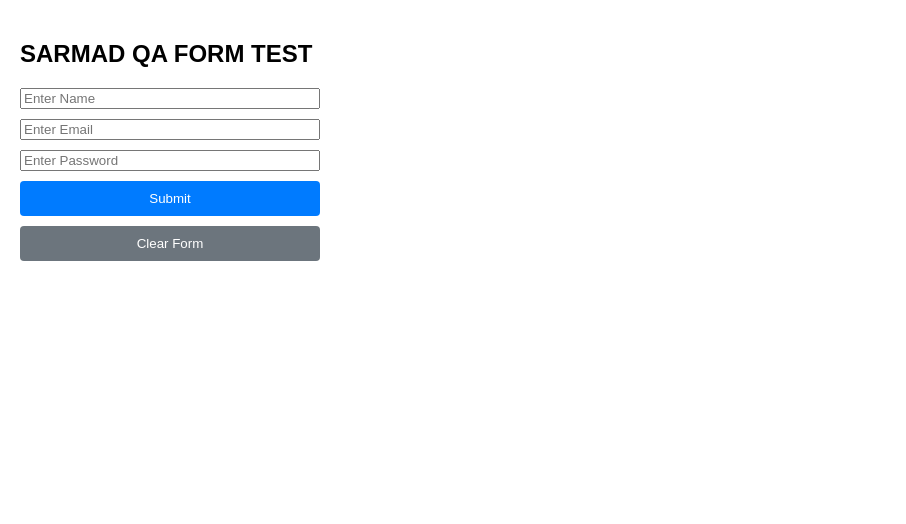
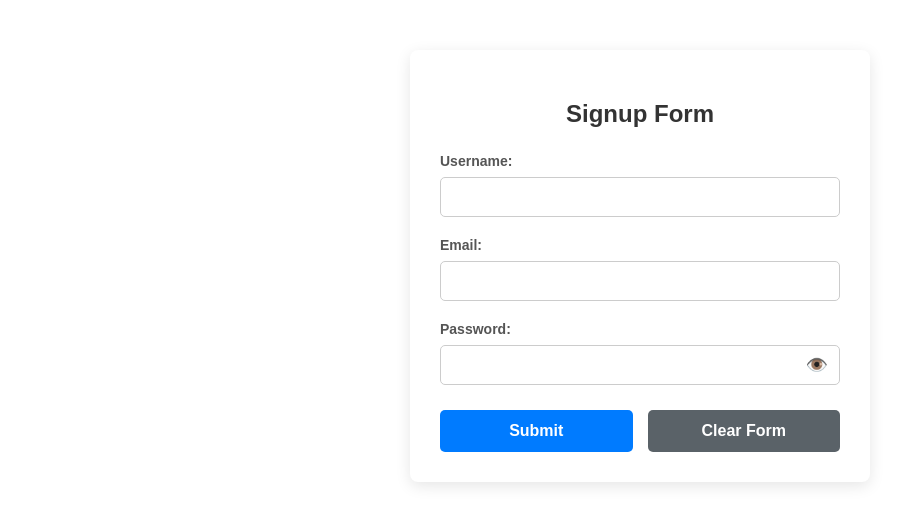
Before and after one commit to sarmad-sqa/my-first-react-cicd, a React (Create React App) app: page / in a window 1280 px wide. Shown: the top 524 px of the page, without its empty margins (0-906 px from the left). Built offline with nearby package versions, Linux system fonts and the light colour scheme.

Commit message:
Password hide/unide icons + New UI

```diff
--- a/src/App.js
+++ b/src/App.js
@@ -1,53 +1,193 @@
 import React, { useState } from 'react';
 
 function App() {
-  // 1. States setup
-  const [formData, setFormData] = useState({ name: '', email: '', password: '' });
-  const [submitted, setSubmitted] = useState(false);
+  const [formData, setFormData] = useState({
+    username: '',
+    email: '',
+    password: ''
+  });
 
-  // 2. Input change handler
+  const [showPassword, setShowPassword] = useState(false);
+
   const handleChange = (e) => {
     const { name, value } = e.target;
-    setFormData({ ...formData, [name]: value });
+    setFormData({
+      ...formData,
+      [name]: value
+    });
   };
 
-  // 3. Submit handler
   const handleSubmit = (e) => {
     e.preventDefault();
-    console.log("Form Data:", formData);
-    setSubmitted(true);
-    setTimeout(() => setSubmitted(false), 3000);
+    console.log('Form Submitted:', formData);
+    alert('Signup Successful!');
   };
 
-  // --- CLEAR FORM FUNCTION ---
   const handleClear = () => {
-    setFormData({ name: '', email: '', password: '' });
+    setFormData({
+      username: '',
+      email: '',
+      password: ''
+    });
+  };
+
+  const togglePasswordVisibility = () => {
+    setShowPassword(!showPassword);
+  };
+
+  // --- STYLING OBJECTS (In-line CSS taaki layout kharab na ho) ---
+  const styles = {
+    formContainer: {
+      maxWidth: '400px',
+      margin: '50px auto',
+      padding: '30px',
+      borderRadius: '8px',
+      boxShadow: '0 4px 15px rgba(0,0,0,0.1)',
+      backgroundColor: '#fff',
+      fontFamily: 'Arial, sans-serif'
+    },
+    heading: {
+      textAlign: 'center',
+      marginBottom: '25px',
+      color: '#333'
+    },
+    formGroup: {
+      marginBottom: '20px',
+      display: 'flex',
+      flexDirection: 'column'
+    },
+    label: {
+      marginBottom: '8px',
+      fontWeight: 'bold',
+      color: '#555',
+      fontSize: '14px'
+    },
+    input: {
+      padding: '10px',
+      borderRadius: '5px',
+      border: '1px solid #ccc',
+      fontSize: '16px',
+      outline: 'none',
+      width: '100%',
+      boxSizing: 'border-box'
+    },
+    passwordWrapper: {
+      position: 'relative',
+      display: 'flex',
+      alignItems: 'center',
+      width: '100%'
+    },
+    passwordInput: {
+      padding: '10px',
+      paddingRight: '40px', // Icon ke liye right side par space
+      borderRadius: '5px',
+      border: '1px solid #ccc',
+      fontSize: '16px',
+      outline: 'none',
+      width: '100%',
+      boxSizing: 'border-box'
+    },
+    eyeButton: {
+      position: 'absolute',
+      right: '12px',
+      background: 'none',
+      border: 'none',
+      cursor: 'pointer',
+      fontSize: '18px',
+      padding: '0',
+      display: 'flex',
+      alignItems: 'center',
+      userSelect: 'none'
+    },
+    buttonGroup: {
+      display: 'flex',
+      gap: '15px',
+      marginTop: '25px'
+    },
+    submitBtn: {
+      flex: 1,
+      padding: '12px',
+      backgroundColor: '#007bff', // Proper Blue Color
+      color: 'white',
+      border: 'none',
+      borderRadius: '5px',
+      fontSize: '16px',
+      fontWeight: 'bold',
+      cursor: 'pointer',
+      transition: 'background-color 0.2s'
+    },
+    clearBtn: {
+      flex: 1,
+      padding: '12px',
+      backgroundColor: '#5a6268', // Proper Dark Grey Color
+      color: 'white',
+      border: 'none',
+      borderRadius: '5px',
+      fontSize: '16px',
+      fontWeight: 'bold',
+      cursor: 'pointer',
+      transition: 'background-color 0.2s'
+    }
   };
 
   return (
-    <div style={{ padding: '20px', fontFamily: 'Arial' }}>
-      <h2>SARMAD QA FORM TEST</h2>
+    <div style={styles.formContainer}>
+      <h2 style={styles.heading}>Signup Form</h2>
+      <form onSubmit={handleSubmit}>
 
-      {submitted && (
-        <div style={{ color: 'green', marginBottom: '10px', fontWeight: 'bold' }}>
-          Success! Form submitted successfully.
+        <div style={styles.formGroup}>
+          <label style={styles.label}>Username:</label>
+          <input
+            type="text"
+            name="username"
+            value={formData.username}
+            onChange={handleChange}
+            style={styles.input}
+            required
+          />
         </div>
-      )}
 
-      <form onSubmit={handleSubmit} style={{ display: 'flex', flexDirection: 'column', width: '300px', gap: '10px' }}>
-        <input type="text" name="name" placeholder="Enter Name" value={formData.name} onChange={handleChange} required />
-        <input type="email" name="email" placeholder="Enter Email" value={formData.email} onChange={handleChange} required />
-        <input type="password" name="password" placeholder="Enter Password" value={formData.password} onChange={handleChange} required />
+        <div style={styles.formGroup}>
+          <label style={styles.label}>Email:</label>
+          <input
+            type="email"
+            name="email"
+            value={formData.email}
+            onChange={handleChange}
+            style={styles.input}
+            required
+          />
+        </div>
 
-        {/* Submit Button */}
-        <button type="submit" style={{ cursor: 'pointer', padding: '10px', background: '#007bff', color: 'white', border: 'none', borderRadius: '4px' }}>
-          Submit
-        </button>
+        <div style={styles.formGroup}>
+          <label style={styles.label}>Password:</label>
+          <div style={styles.passwordWrapper}>
+            <input
+              type={showPassword ? 'text' : 'password'}
+              name="password"
+              value={formData.password}
+              onChange={handleChange}
+              style={styles.passwordInput}
+              required
+            />
+            <button
+              type="button"
+              onClick={togglePasswordVisibility}
+              style={styles.eyeButton}
+            >
+              {showPassword ? '👁️‍🗨️' : '👁️'}
+            </button>
+          </div>
+        </div>
 
-        {/* --- CLEAR FORM BUTTON --- */}
-        <button type="button" onClick={handleClear} style={{ cursor: 'pointer', padding: '10px', background: '#6c757d', color: 'white', border: 'none', borderRadius: '4px' }}>
-          Clear Form
-        </button>
+        <div style={styles.buttonGroup}>
+          <button type="submit" style={styles.submitBtn}>
+            Submit
+          </button>
+          <button type="button" onClick={handleClear} style={styles.clearBtn}>
+            Clear Form
+          </button>
+        </div>
 
       </form>
     </div>
```
